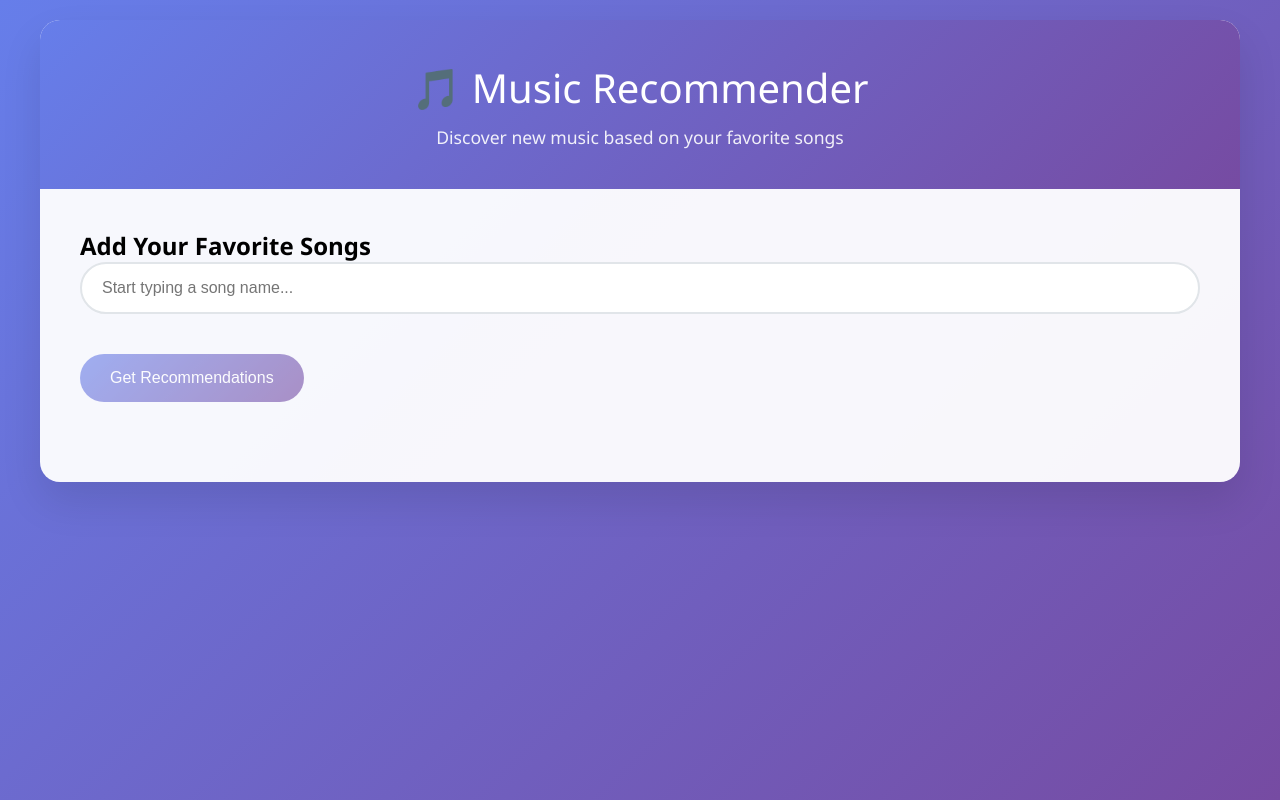
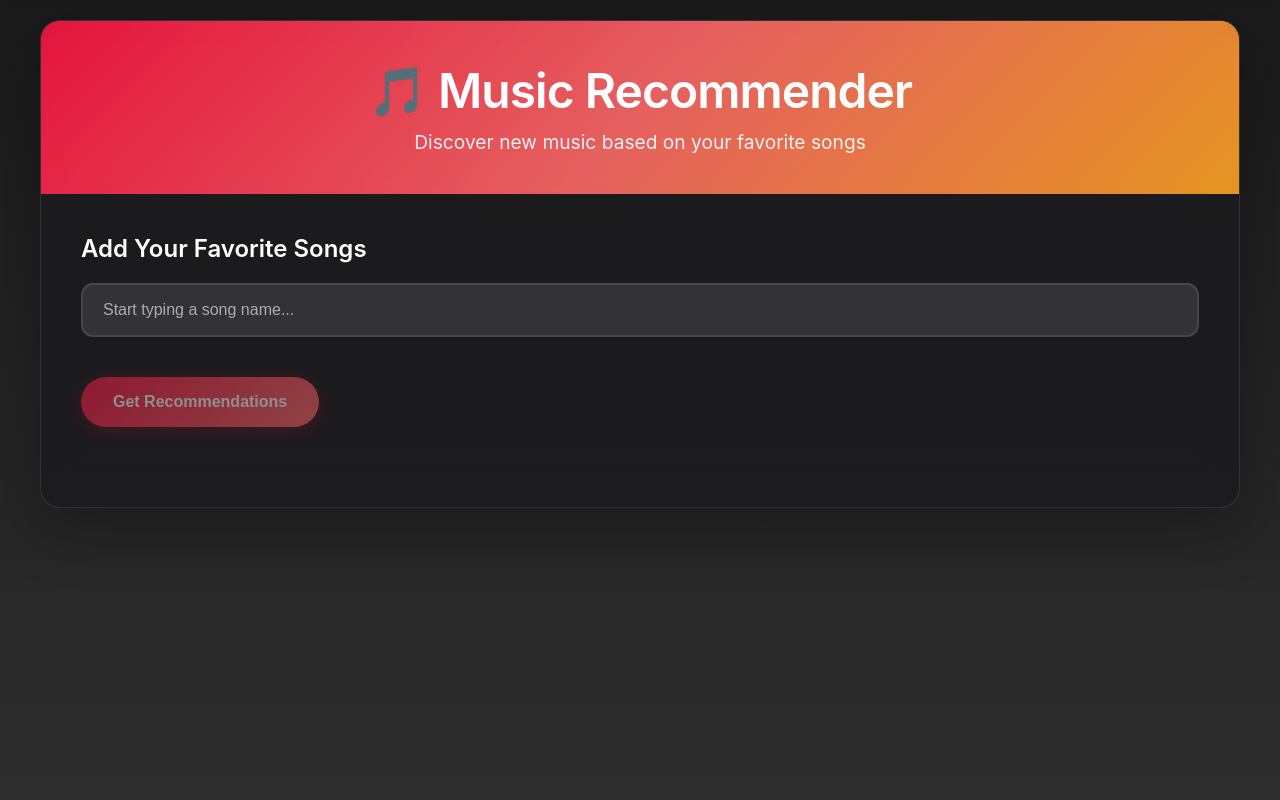
Before and after one commit to Anirudh3012/music-recommender, a Flask app: page / in a window 1280 px wide. Run offline with Flask 3, Linux system fonts and the light colour scheme.

Commit message:
Assistant checkpoint: Enhanced UI with Apple Music styling and album covers
Assistant generated file changes:
- templates/index.html: Update UI with Apple Music styling and album cover support
- app.py: Add album art endpoint

---

User prompt:

Amazing. Can we make it a little better witht hings like album cover and more of a apple music look and feel

Replit-Commit-Author: Assistant
Replit-Commit-Session-Id: 8519d6e3-6900-4c1e-b6d0-0ae890ac5644

```diff
--- a/app.py
+++ b/app.py
@@ -46,6 +46,32 @@ def search_songs():
     except Exception as e:
         print(f"Search error: {e}")
         return jsonify([])
+
+@app.route('/get_album_art')
+def get_album_art():
+    artist = request.args.get('artist', '').strip()
+    title = request.args.get('title', '').strip()
+
+    if not artist or not title or not sp_client:
+        return jsonify({'album_art_url': None})
+
+    try:
+        # Search for the track on Spotify to get album art
+        search_query = f"artist:{artist} track:{title}"
+        results = sp_client.search(q=search_query, type='track', limit=1)
+
+        if results['tracks']['items']:
+            track = results['tracks']['items'][0]
+            album_images = track['album']['images']
+            if album_images:
+                # Get the medium-sized image (usually index 1, or fallback to first)
+                album_art_url = album_images[1]['url'] if len(album_images) > 1 else album_images[0]['url']
+                return jsonify({'album_art_url': album_art_url})
+
+        return jsonify({'album_art_url': None})
+    except Exception as e:
+        print(f"Album art error for {artist} - {title}: {e}")
+        return jsonify({'album_art_url': None})
 
 @app.route('/get_recommendations', methods=['POST'])
 def get_recommendations():
--- a/templates/index.html
+++ b/templates/index.html
@@ -13,8 +13,9 @@
         }
 
         body {
-            font-family: 'Segoe UI', Tahoma, Geneva, Verdana, sans-serif;
-            background: linear-gradient(135deg, #667eea 0%, #764ba2 100%);
+            font-family: -apple-system, BlinkMacSystemFont, 'Segoe UI', Roboto, Oxygen, Ubuntu, Cantarell, sans-serif;
+            background: linear-gradient(180deg, #1a1a1a 0%, #2d2d2d 100%);
+            color: #ffffff;
             min-height: 100vh;
             padding: 20px;
         }
@@ -22,28 +23,49 @@
         .container {
             max-width: 1200px;
             margin: 0 auto;
-            background: rgba(255, 255, 255, 0.95);
+            background: rgba(28, 28, 30, 0.95);
             border-radius: 20px;
-            box-shadow: 0 20px 40px rgba(0, 0, 0, 0.1);
+            box-shadow: 0 20px 60px rgba(0, 0, 0, 0.3);
+            backdrop-filter: blur(20px);
             overflow: hidden;
+            border: 1px solid rgba(255, 255, 255, 0.1);
         }
 
         .header {
-            background: linear-gradient(135deg, #667eea 0%, #764ba2 100%);
+            background: linear-gradient(135deg, #ff1744 0%, #ff6b6b 50%, #ffa726 100%);
             color: white;
             padding: 40px;
             text-align: center;
+            position: relative;
+        }
+
+        .header::before {
+            content: '';
+            position: absolute;
+            top: 0;
+            left: 0;
+            right: 0;
+            bottom: 0;
+            background: rgba(0, 0, 0, 0.1);
+            backdrop-filter: blur(10px);
+        }
+
+        .header-content {
+            position: relative;
+            z-index: 1;
         }
 
         .header h1 {
-            font-size: 2.5rem;
+            font-size: 3rem;
             margin-bottom: 10px;
-            font-weight: 300;
+            font-weight: 600;
+            letter-spacing: -0.02em;
         }
 
         .header p {
-            font-size: 1.1rem;
+            font-size: 1.2rem;
             opacity: 0.9;
+            font-weight: 400;
         }
 
         .content {
@@ -54,6 +76,13 @@
             margin-bottom: 40px;
         }
 
+        .section-title {
+            font-size: 1.5rem;
+            font-weight: 600;
+            margin-bottom: 20px;
+            color: #ffffff;
+        }
+
         .input-group {
             position: relative;
             margin-bottom: 20px;
@@ -61,16 +90,25 @@
 
         .song-input {
             width: 100%;
-            padding: 15px 20px;
-            border: 2px solid #e1e5e9;
-            border-radius: 50px;
+            padding: 16px 20px;
+            border: 2px solid rgba(255, 255, 255, 0.1);
+            border-radius: 12px;
             font-size: 16px;
             outline: none;
-            transition: border-color 0.3s ease;
+            transition: all 0.3s ease;
+            background: rgba(58, 58, 60, 0.8);
+            color: #ffffff;
+            backdrop-filter: blur(10px);
+        }
+
+        .song-input::placeholder {
+            color: rgba(255, 255, 255, 0.6);
         }
 
         .song-input:focus {
-            border-color: #667eea;
+            border-color: #ff1744;
+            background: rgba(58, 58, 60, 1);
+            box-shadow: 0 0 0 4px rgba(255, 23, 68, 0.1);
         }
 
         .suggestions {
@@ -108,41 +148,52 @@
         }
 
         .song-tag {
-            display: inline-block;
-            background: linear-gradient(135deg, #667eea 0%, #764ba2 100%);
-            color: white;
+            display: inline-flex;
+            align-items: center;
+            background: rgba(255, 23, 68, 0.2);
+            color: #ffffff;
             padding: 8px 15px;
             margin: 5px;
             border-radius: 20px;
             font-size: 14px;
             position: relative;
+            border: 1px solid rgba(255, 23, 68, 0.3);
+            backdrop-filter: blur(10px);
         }
 
         .song-tag .remove {
             margin-left: 10px;
             cursor: pointer;
             font-weight: bold;
+            opacity: 0.7;
+            transition: opacity 0.2s ease;
+        }
+
+        .song-tag .remove:hover {
+            opacity: 1;
         }
 
         .get-recommendations-btn {
-            background: linear-gradient(135deg, #667eea 0%, #764ba2 100%);
+            background: linear-gradient(135deg, #ff1744 0%, #ff6b6b 100%);
             color: white;
             border: none;
-            padding: 15px 30px;
-            border-radius: 50px;
+            padding: 16px 32px;
+            border-radius: 25px;
             font-size: 16px;
+            font-weight: 600;
             cursor: pointer;
-            transition: transform 0.2s ease, box-shadow 0.2s ease;
+            transition: all 0.3s ease;
             margin-top: 20px;
+            box-shadow: 0 4px 20px rgba(255, 23, 68, 0.3);
         }
 
         .get-recommendations-btn:hover {
             transform: translateY(-2px);
-            box-shadow: 0 10px 30px rgba(102, 126, 234, 0.3);
+            box-shadow: 0 8px 30px rgba(255, 23, 68, 0.4);
         }
 
         .get-recommendations-btn:disabled {
-            opacity: 0.6;
+            opacity: 0.5;
             cursor: not-allowed;
             transform: none;
         }
@@ -240,19 +326,48 @@
             .recommendation-grid {
                 grid-template-columns: 1fr;
             }
+
+            .album-art {
+                height: 150px;
+            }
+
+            .album-art .music-note {
+                font-size: 3rem;
+            }
+        }
+
+        /* Custom scrollbar */
+        ::-webkit-scrollbar {
+            width: 8px;
+        }
+
+        ::-webkit-scrollbar-track {
+            background: rgba(255, 255, 255, 0.1);
+            border-radius: 4px;
+        }
+
+        ::-webkit-scrollbar-thumb {
+            background: rgba(255, 23, 68, 0.6);
+            border-radius: 4px;
+        }
+
+        ::-webkit-scrollbar-thumb:hover {
+            background: rgba(255, 23, 68, 0.8);
         }
     </style>
 </head>
 <body>
     <div class="container">
         <div class="header">
-            <h1>🎵 Music Recommender</h1>
-            <p>Discover new music based on your favorite songs</p>
+            <div class="header-content">
+                <h1>🎵 Music Recommender</h1>
+                <p>Discover new music based on your favorite songs</p>
+            </div>
         </div>
 
         <div class="content">
             <div class="song-input-section">
-                <h2>Add Your Favorite Songs</h2>
+                <h2 class="section-title">Add Your Favorite Songs</h2>
                 <div class="input-group">
                     <input type="text" class="song-input" id="songInput" placeholder="Start typing a song name...">
                     <div class="suggestions" id="suggestions"></div>
@@ -405,19 +520,43 @@
             }
         });
 
-        function displayRecommendations(recs) {
+        async function getAlbumArt(artist, title) {
+            try {
+                const response = await fetch(`/get_album_art?artist=${encodeURIComponent(artist)}&title=${encodeURIComponent(title)}`);
+                const data = await response.json();
+                return data.album_art_url || null;
+            } catch (error) {
+                console.error('Album art error:', error);
+                return null;
+            }
+        }
+
+        async function displayRecommendations(recs) {
             recommendationGrid.innerHTML = '';
 
-            recs.forEach((rec, index) => {
+            for (const [index, rec] of recs.entries()) {
                 const card = document.createElement('div');
                 card.className = 'recommendation-card';
+
+                // Try to get album art
+                const albumArtUrl = await getAlbumArt(rec.artist || 'Unknown Artist', rec.title || 'Unknown Title');
+
                 card.innerHTML = `
-                    <h3>${rec.title || 'Unknown Title'}</h3>
-                    <div class="artist">by ${rec.artist || 'Unknown Artist'}</div>
-                    <div class="justification">${rec.justification || 'No description available'}</div>
+                    <div class="album-art">
+                        ${albumArtUrl ?
+                            `<img src="${albumArtUrl}" alt="Album art" onerror="this.style.display='none'; this.nextElementSibling.style.display='flex';">
+                             <div class="music-note" style="display: none;">🎵</div>` :
+                            `<div class="music-note">🎵</div>`
+                        }
+                    </div>
+                    <div class="card-content">
+                        <h3>${rec.title || 'Unknown Title'}</h3>
+                        <div class="artist">by ${rec.artist || 'Unknown Artist'}</div>
+                        <div class="justification">${rec.justification || 'No description available'}</div>
+                    </div>
                 `;
                 recommendationGrid.appendChild(card);
-            });
+            }
 
             recommendations.style.display = 'block';
             recommendations.scrollIntoView({ behavior: 'smooth' });
```
Also changed, not shown: other parts of templates/index.html (+65 -28 lines).
